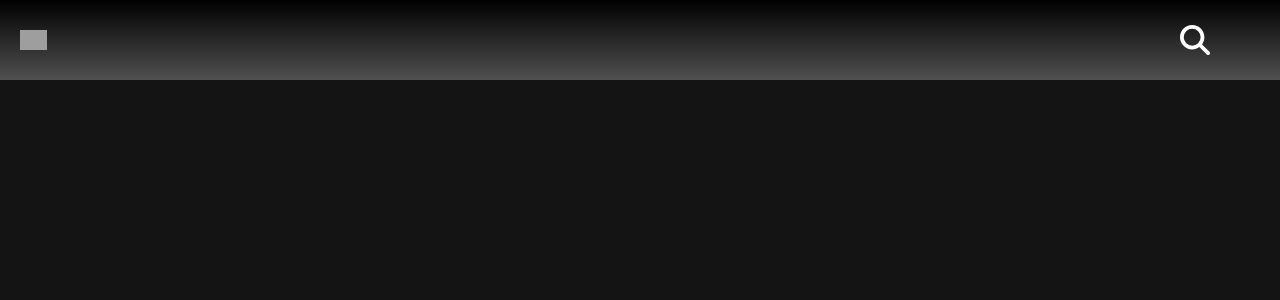
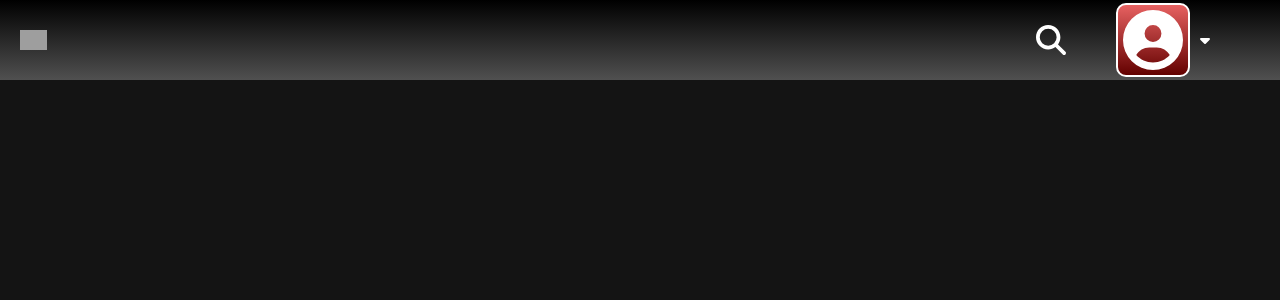
Before and after one commit to razcc/vue-boolflix, a Vue app: page / in a window 1280 px wide. Shown: the top 300 px of the page. Built offline with nearby package versions, Linux system fonts and the light colour scheme; grey boxes are pictures that could not be loaded.

Commit message:
DropDown Users

```diff
--- a/src/components/HeaderComp.vue
+++ b/src/components/HeaderComp.vue
@@ -1,16 +1,78 @@
 <template>
 	<header>
+		<!-- Colonna di sinistra -->
+		<div class="colLeft">
 			<img
 				src="https://image.tmdb.org/t/p/original/wwemzKWzjKYJFfCeiB57q3r4Bcm.svg"
 				alt=""
 			/>
+		</div>
 
+		<!-- Colonna di Destra Ricerca -->
+		<div class="colRight">
 			<!-- Search -->
 			<div class="btn-group dropstart search">
-			<font-awesome-icon icon="fa-solid fa-magnifying-glass dropdown-toggle" data-bs-toggle="dropdown" aria-expanded="false"/>
+				<font-awesome-icon
+					icon="fa-solid fa-magnifying-glass dropdown-toggle"
+					data-bs-toggle="dropdown"
+					aria-expanded="false"
+				/>
 
-            <input type="text" class="dropdown-menu" placeholder="Cerca il tuo Film-Serie">
+				<input
+					type="text"
+					class="dropdown-menu"
+					placeholder="Cerca il tuo Film-Serie"
+				/>
+			</div>
 
+			<div class="dropdown">
+				<!-- Bottone Attiva DropDown USERS-->
+				<div class="containerUser">
+					<div class="contUsersIcona">
+						<font-awesome-icon
+							class="dropbtn"
+							icon="fa-solid fa-circle-user"
+						/>
+					</div>
+
+					<font-awesome-icon icon="fa-solid fa-caret-down" />
+					<font-awesome-icon icon="fa-solid fa-sort-up" />
+				</div>
+
+				<!-- Contenuto DropDown -->
+				<div class="dropdown-content">
+					<div>
+						<a href=""
+							><font-awesome-icon
+								class="icona"
+								icon="fa-solid fa-circle-user"
+							/>Users</a
+						>
+						<a href="#">
+							<font-awesome-icon
+								class="icona"
+								icon="fa-solid fa-pen-to-square"
+							/>Gestisci Profili</a
+						>
+						<a href="#">
+							<font-awesome-icon
+								class="icona"
+								icon="fa-solid fa-user-large"
+							/>Account</a
+						>
+						<a href="#">
+							<font-awesome-icon
+								class="icona"
+								icon="fa-solid fa-question"
+							/>
+							Centro Assistenza</a
+						>
+					</div>
+					<div class="disconetti">
+						<a href="#">Esci da Netflix</a>
+					</div>
+				</div>
+			</div>
 		</div>
 	</header>
 </template>
@@ -39,17 +101,104 @@ header {
 	align-items: center;
 	padding: 20px;
 }
+
+// Col Left Logo
+.colLeft {
+	height: 100%;
+	display: flex;
+	align-items: center;
+}
 img {
 	height: 50%;
 }
+
+// Col right Search
+.colRight {
+	display: flex;
+	align-items: center;
+	margin-right: 50px;
+}
+
+// Bottone Ricerca
 .fa-magnifying-glass {
 	color: white;
 	font-size: 30px;
 	margin-right: 50px;
 	margin-left: 50px;
 }
-.dropdown-menu{
+// DropDown Ricerca
+.dropdown-menu {
 	min-width: 20rem;
 	border-color: red;
 }
+
+// Bottone Users
+.containerUser {
+	display: flex;
+	align-items: center;
+	gap: 10px;
+}
+.contUsersIcona {
+	border: 2px solid white;
+	border-radius: 10px;
+	padding: 5px;
+	background: rgb(99, 1, 0);
+	background: linear-gradient(
+		0deg,
+		rgba(99, 1, 0, 1) 0%,
+		rgba(231, 97, 97, 1) 100%
+	);
+}
+.dropbtn {
+	color: white;
+	font-size: 60px;
+}
+.containerUser:hover .dropbtn {
+	color: rgba(99, 1, 0, 1);
+}
+.fa-sort-up {
+	color: white;
+	display: none;
+}
+.fa-caret-down {
+	color: white;
+}
+.containerUser:hover .fa-caret-down {
+	color: red;
+	display: none;
+}
+.containerUser:hover .fa-sort-up {
+	display: block;
+}
+
+// DropDown Users
+.dropdown-content {
+	display: none;
+	position: absolute;
+	left: -300%;
+	background-color: rgba(0, 0, 0, 0.6);
+	min-width: 220px;
+	box-shadow: 0px 8px 16px 0px rgba(0, 0, 0, 0.2);
+	z-index: 1;
+}
+
+.dropdown-content a {
+	color: white;
+	padding: 12px 16px;
+	font-size: 20px;
+	text-decoration: none;
+	display: block;
+}
+
+.dropdown:hover .dropdown-content {
+	display: block;
+}
+.disconetti {
+	border-top: 2px solid white;
+	display: flex;
+	justify-content: center;
+}
+.icona {
+	margin-right: 20px;
+}
 </style>
--- a/src/main.js
+++ b/src/main.js
@@ -12,10 +12,10 @@ import { library } from '@fortawesome/fontawesome-svg-core'
 import { FontAwesomeIcon } from '@fortawesome/vue-fontawesome'
 
 /* import specific icons */
-import { faUserSecret, faMagnifyingGlass } from '@fortawesome/free-solid-svg-icons'
+import { faUserSecret, faMagnifyingGlass, faUserLarge, faCircleUser, faPenToSquare, faQuestion, faCaretDown, faSortUp} from '@fortawesome/free-solid-svg-icons'
 
 /* add icons to the library */
-library.add(faUserSecret, faMagnifyingGlass)
+library.add(faUserSecret, faMagnifyingGlass, faUserLarge, faCircleUser, faPenToSquare, faQuestion, faCaretDown, faSortUp)
 
 /* add font awesome icon component */
 Vue.component('font-awesome-icon', FontAwesomeIcon)
```
Lines whose indentation alone changed are shown as unchanged.
